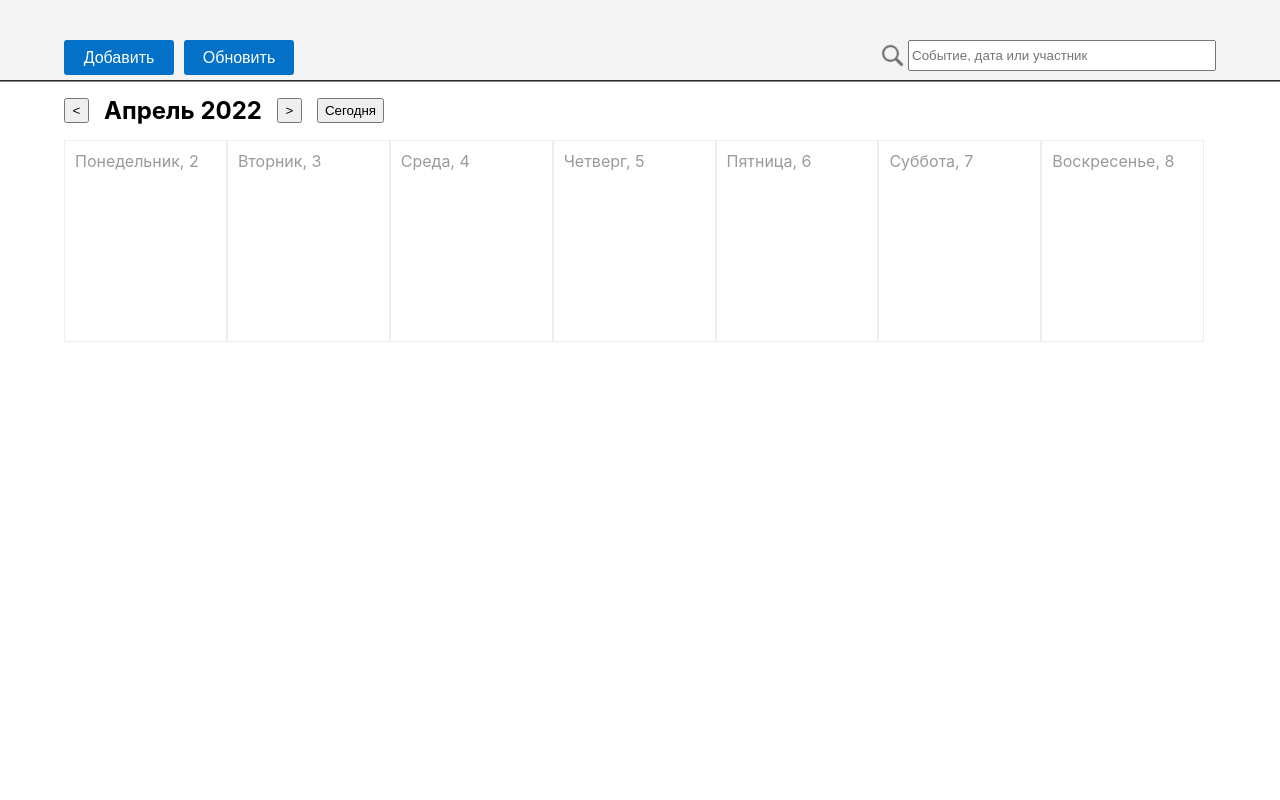
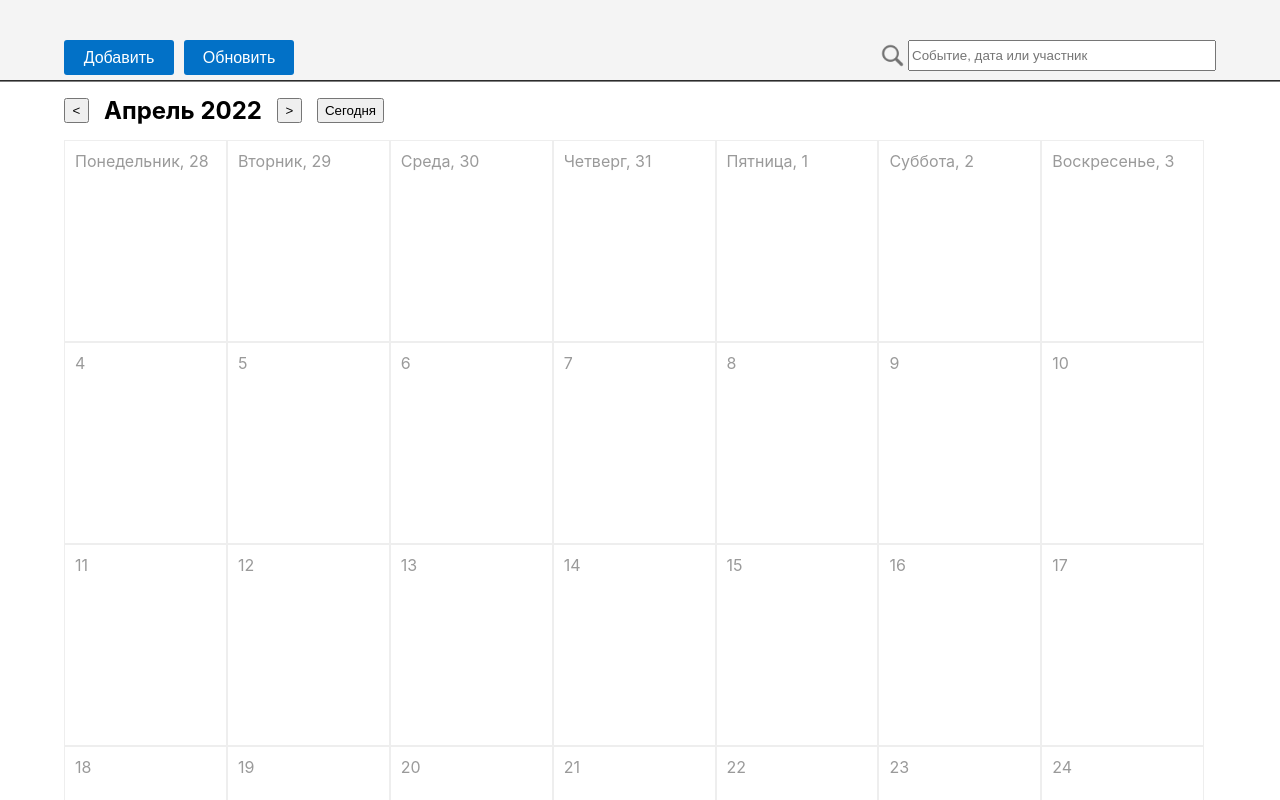
Before and after one commit to anton-seniuta/reactcalendar, a React (Create React App) app: page / in a window 1280 px wide. Shown: the top 800 px of the page. Built offline with nearby package versions, Linux system fonts and the light colour scheme.

Commit message:
feat: calendar days outputed

```diff
--- a/src/сomponents/Body.js
+++ b/src/сomponents/Body.js
@@ -3,28 +3,55 @@ import Calendar from "./Calendar";
 
 function Body() {
 
-  let exactDate = new Date();
-
+  let todaysDate = new Date();
+  let currentDate = new Date(todaysDate.getFullYear(), todaysDate.getMonth(), 1);
   let date = {
-    year: exactDate.getFullYear(),
-    month: exactDate.getMonth(),
+    year: currentDate.getFullYear(),
+    month: currentDate.getMonth(),
   };
   let firstCalendarDate = createFirstCalendarDate(date.year, date.month);
+  let calendarDays = calendarDaysCalculating(firstCalendarDate);
+  console.log(calendarDays)
 
   return (
     <div className="body">
       <div className="menu">
-        <button className="previous-button menu-button" onClick={()=> previousButtonClick(exactDate)}>&lt;</button>
+        <button className="previous-button menu-button" onClick={()=> previousButtonClick(currentDate,calendarDays,firstCalendarDate)}>&lt;</button>
         <h2 className="month-text">{textOutput(date.month, date.year)}</h2>
-        <button className="next-button menu-button">&gt;</button>
-        <button className="today-button menu-button"> Сегодня </button>
+        <button className="next-button menu-button" onClick={()=> nextButtonClick(currentDate)}>&gt;</button>
+        <button className="today-button menu-button" onClick={()=> todaysButtonClick(currentDate, todaysDate)}> Сегодня </button>
       </div>
-      <Calendar firstDay={firstCalendarDate}></Calendar>
+      {/* <Calendar firstDay={firstCalendarDate}></Calendar>  */}
+      <Calendar calendarDays={calendarDays}></Calendar>
+
     </div>
   );
 }
 
 export default Body;
+
+function calendarDaysCalculating(dayDate){
+
+  let month = dayDate.getMonth();
+  let calendarDays = [];
+  for (;;) {
+    for (let i = 0; i < 7; i++) {
+      calendarDays.push(dayDate.getDate() + "");
+      dayDate.setDate(dayDate.getDate() + 1);
+    }
+    if (dayDate.getMonth() !== month + 1) {
+      calendarDays[0] = 'Понедельник, ' + calendarDays[0];
+      calendarDays[1] = 'Вторник, ' + calendarDays[1];
+      calendarDays[2] = 'Среда, ' + calendarDays[2];
+      calendarDays[3] = 'Четверг,  ' + calendarDays[3];
+      calendarDays[4] = 'Пятница, ' + calendarDays[4];
+      calendarDays[5] = 'Суббота, ' + calendarDays[5];
+      calendarDays[6] = 'Воскресенье, ' + calendarDays[6];
+      break;
+    }
+  }
+  return calendarDays;
+}
 
 function createFirstCalendarDate(year, month) {
   let result = new Date(year, month);
@@ -33,7 +60,6 @@ function createFirstCalendarDate(year, month) {
   } else {
     result.setDate(result.getDate() - result.getDay() + 1);
   }
-
   return result;
 }
 
@@ -70,8 +96,23 @@ function textOutput(month, year){
   return output + ' ' + year;
 }
 
-function previousButtonClick(date){
+function previousButtonClick(date, calendarDays, firstCalendarDate){
   console.log(date);
   date.setMonth(date.getMonth() - 1);
+  firstCalendarDate = createFirstCalendarDate(date.year, date.month);
+  calendarDays = calendarDaysCalculating(firstCalendarDate);
+  console.log(date);
+  console.log("calendar: ", calendarDays);
+}
+
+function nextButtonClick(date){
+  console.log(date);
+  date.setMonth(date.getMonth() + 1);
   console.log(date);
 }
+
+function todaysButtonClick(date ,todaysDate){
+  console.log(date);
+  date.setMonth(todaysDate.getMonth());
+  console.log(date);
+}
--- a/src/сomponents/Calendar.js
+++ b/src/сomponents/Calendar.js
@@ -3,34 +3,49 @@ import Day from "./Day";
 
 
 function Calendar(props) {
-  let month = props.firstDay.getMonth();
-  let calendarDays = [];
 
-  for (;;) {
-    for (let i = 0; i < 7; i++) {
-      calendarDays.push(props.firstDay.getDate() + "");
-      props.firstDay.setDate(props.firstDay.getDate() + 1);
-    }
-    if (props.firstDay.getMonth() !== month + 1) break;
-  }
-
-  calendarDays[0] = 'Понедельник, ' + calendarDays[0];
-  calendarDays[1] = 'Вторник, ' + calendarDays[1];
-  calendarDays[2] = 'Среда, ' + calendarDays[2];
-  calendarDays[3] = 'Четверг,  ' + calendarDays[3];
-  calendarDays[4] = 'Пятница, ' + calendarDays[4];
-  calendarDays[5] = 'Суббота, ' + calendarDays[5];
-  calendarDays[6] = 'Воскресенье, ' + calendarDays[6];
-
-  console.log(calendarDays)
+  // let dayDate = new Date(props.firstDay.getFullYear(), props.firstDay.getMonth(), props.firstDay.getDate());
+  // let calendarDays = calendarDaysCalculating(dayDate); //make  objects  add ids
+  let calendarDays = props.calendarDays;
 
   return (
     <div className="calendar">
       {calendarDays.map((text, index) => (
-          <Day key={index} day={text}>{}</Day>
-      ))}
+      <Day key={index} day={text}/>
+      ))
+      }
     </div>
   );
+
 }
 
 export default Calendar;
+
+// function calendarDaysCalculating(dayDate){
+
+//   let month = dayDate.getMonth();
+//   let calendarDays = [];
+//   for (;;) {
+//     for (let i = 0; i < 7; i++) {
+//       calendarDays.push(dayDate.getDate() + "");
+//       dayDate.setDate(dayDate.getDate() + 1);
+//     }
+//     if (dayDate.getMonth() !== month + 1) {
+//       calendarDays[0] = 'Понедельник, ' + calendarDays[0];
+//       calendarDays[1] = 'Вторник, ' + calendarDays[1];
+//       calendarDays[2] = 'Среда, ' + calendarDays[2];
+//       calendarDays[3] = 'Четверг,  ' + calendarDays[3];
+//       calendarDays[4] = 'Пятница, ' + calendarDays[4];
+//       calendarDays[5] = 'Суббота, ' + calendarDays[5];
+//       calendarDays[6] = 'Воскресенье, ' + calendarDays[6];
+//       break;
+//     }
+//   }
+//   console.log(calendarDays)
+//   return calendarDays;
+// }
+
+//buttons
+//inputting notes
+//highlighting notes
+//local storage
--- a/src/сomponents/Day.js
+++ b/src/сomponents/Day.js
@@ -1,7 +1,8 @@
 import "./Day.css";
 
-function Day(props) {
-  return <div className="day">{props.day}</div>;
+function Day({day}) {
+
+  return <div className="day">{day}</div>;
 }
 
 export default Day;
--- a/src/сomponents/Header.css
+++ b/src/сomponents/Header.css
@@ -19,14 +19,13 @@
 }
 
 .search {
-    display: flex;
+  display: flex;
   position: absolute;
   right: 0;
 }
 
 .menu-input {
-    display: block;
-
+  display: block;
   height: 25px;
   width: 300px;
 }
--- a/src/сomponents/Header.js
+++ b/src/сomponents/Header.js
@@ -3,7 +3,6 @@ import "./Header.css";
 import lens from "./lens.png";
 
 function Header() {
-  // const button = "button";
 
   return (
     <div className="header">
```
Also changed, not shown: 1 other file (tests, documents, lock files or other folders).
